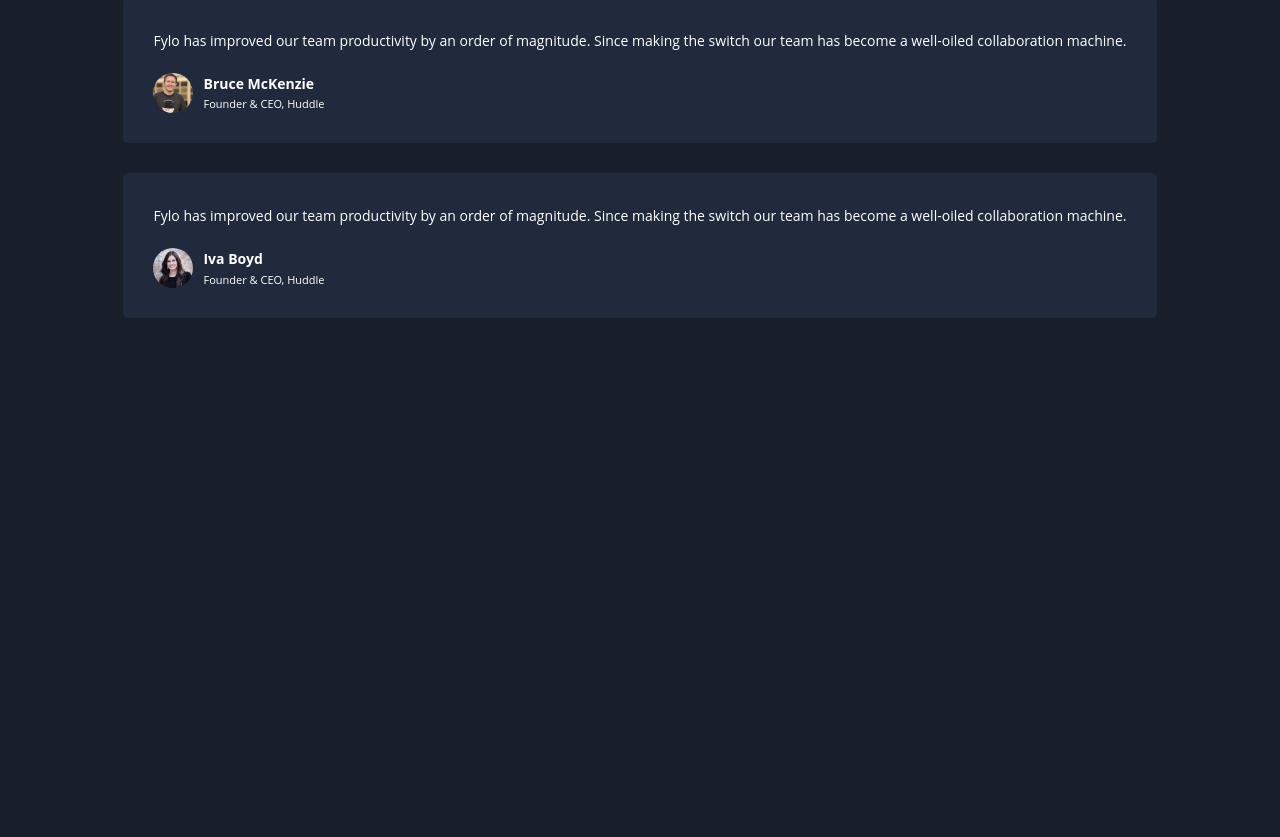
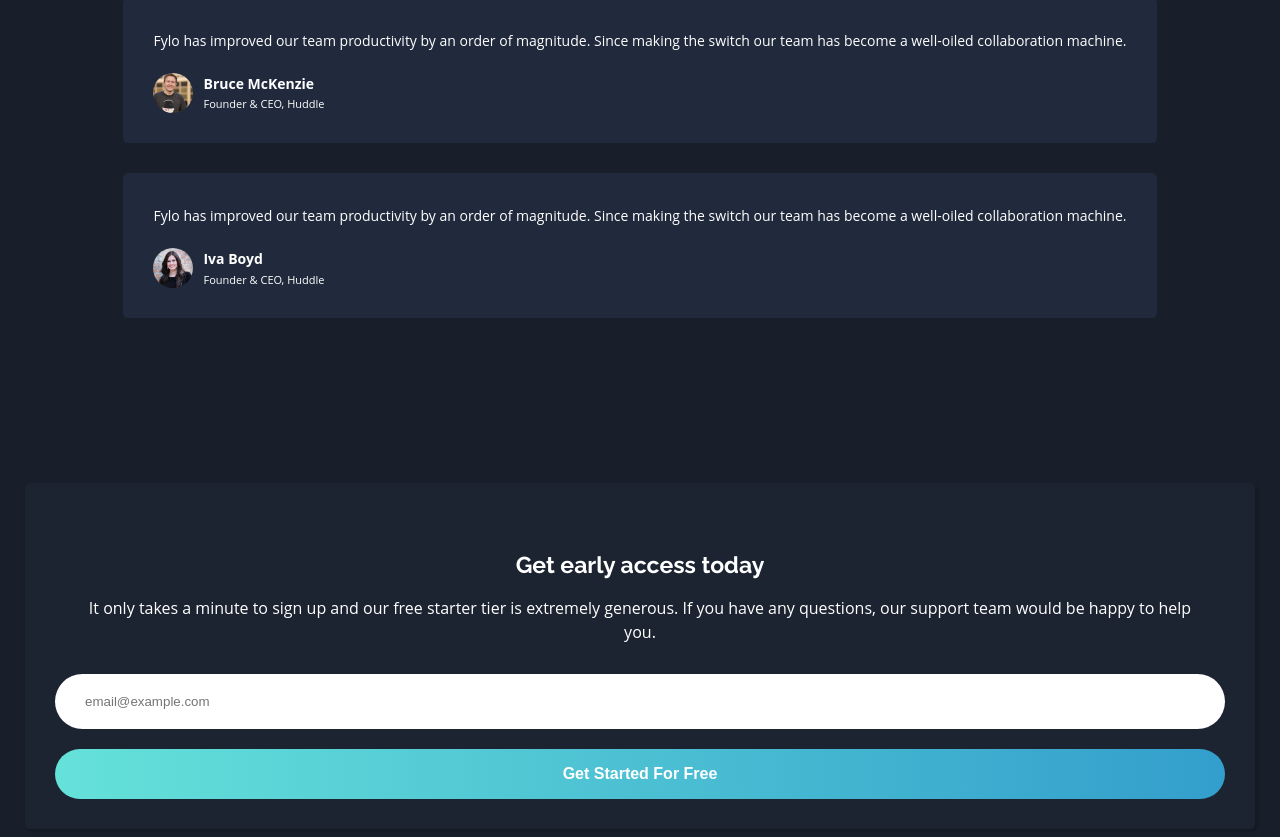
Before and after one commit to lucasspra/frontend-mentor-fylo-dark, a React (Create React App) app: page / in a window 1280 px wide. Shown: the part 3024-3861 px from the top of the page. Before the commit the page ends 3357 px from the top, so only its background shows below. Built offline with nearby package versions, Linux system fonts and the light colour scheme.

Commit message:
create get started component

```diff
--- a/src/App.js
+++ b/src/App.js
@@ -1,5 +1,7 @@
+import Footer from "./components/layout/Footer";
 import GlobalStyle from "./components/layout/GlobalStyle";
 import Header from "./components/layout/Header";
+import GetStarted from "./components/sections/get-started";
 import HowItWorks from "./components/sections/how-it-works";
 import MainContent from "./components/sections/main/index";
 import Testimonials from "./components/sections/testimonials";
@@ -13,6 +15,9 @@ function App() {
       <MainContent />
       <HowItWorks />
       <Testimonials />
+      <GetStarted />
+
+      <Footer />
     </div>
   );
 }
--- /dev/null
+++ b/src/components/sections/get-started/index.js
@@ -0,0 +1,77 @@
+import styled from "styled-components";
+
+const Card = styled.section`
+  background-color: hsl(217, 28%, 15%);
+  margin: 150px 25px 20px 25px;
+  border-radius: 5px;
+  padding: 30px 30px;
+  display: flex;
+  flex-direction: column;
+  box-shadow: rgba(0, 0, 0, 0.15) 3px 3px 2.6px;
+`;
+
+const Title = styled.h3`
+  @import url("https://fonts.googleapis.com/css2?family=Raleway:wght@400;700&display=swap");
+
+  font-family: "Raleway", sans-serif;
+  font-weight: 700;
+  font-size: 23px;
+  color: white;
+  display: block;
+  padding-top: 40px;
+  padding-bottom: 20px;
+  text-align: center;
+`;
+
+const Description = styled.p`
+  color: white;
+  font-size: 16px;
+  line-height: 1.5;
+  padding: 0px 20px 30px 20px;
+  text-align: center;
+`;
+
+const Form = styled.form`
+  display: flex;
+  flex-direction: column;
+`;
+
+const Email = styled.input`
+  border-radius: 50px;
+  border: 1px;
+  padding: 20px 30px;
+  margin-bottom: 20px;
+`;
+
+const Button = styled.button`
+  padding: 16px 20px;
+  border-radius: 50px;
+  border: none;
+  background: linear-gradient(to right, hsl(176, 68%, 64%), hsl(198, 60%, 50%));
+  color: white;
+  font-size: 16px;
+  font-weight: 700;
+  cursor: pointer;
+`;
+
+const onClickHandler = (event) => {
+  event.preventDefault();
+};
+
+export default function GetStarted() {
+  return (
+    <Card>
+      <Title>Get early access today</Title>
+      <Description>
+        It only takes a minute to sign up and our free starter tier is extremely
+        generous. If you have any questions, our support team would be happy to
+        help you.
+      </Description>
+
+      <Form>
+        <Email type="email" placeholder="email@example.com" />
+        <Button onClick={onClickHandler}>Get Started For Free</Button>
+      </Form>
+    </Card>
+  );
+}
```
